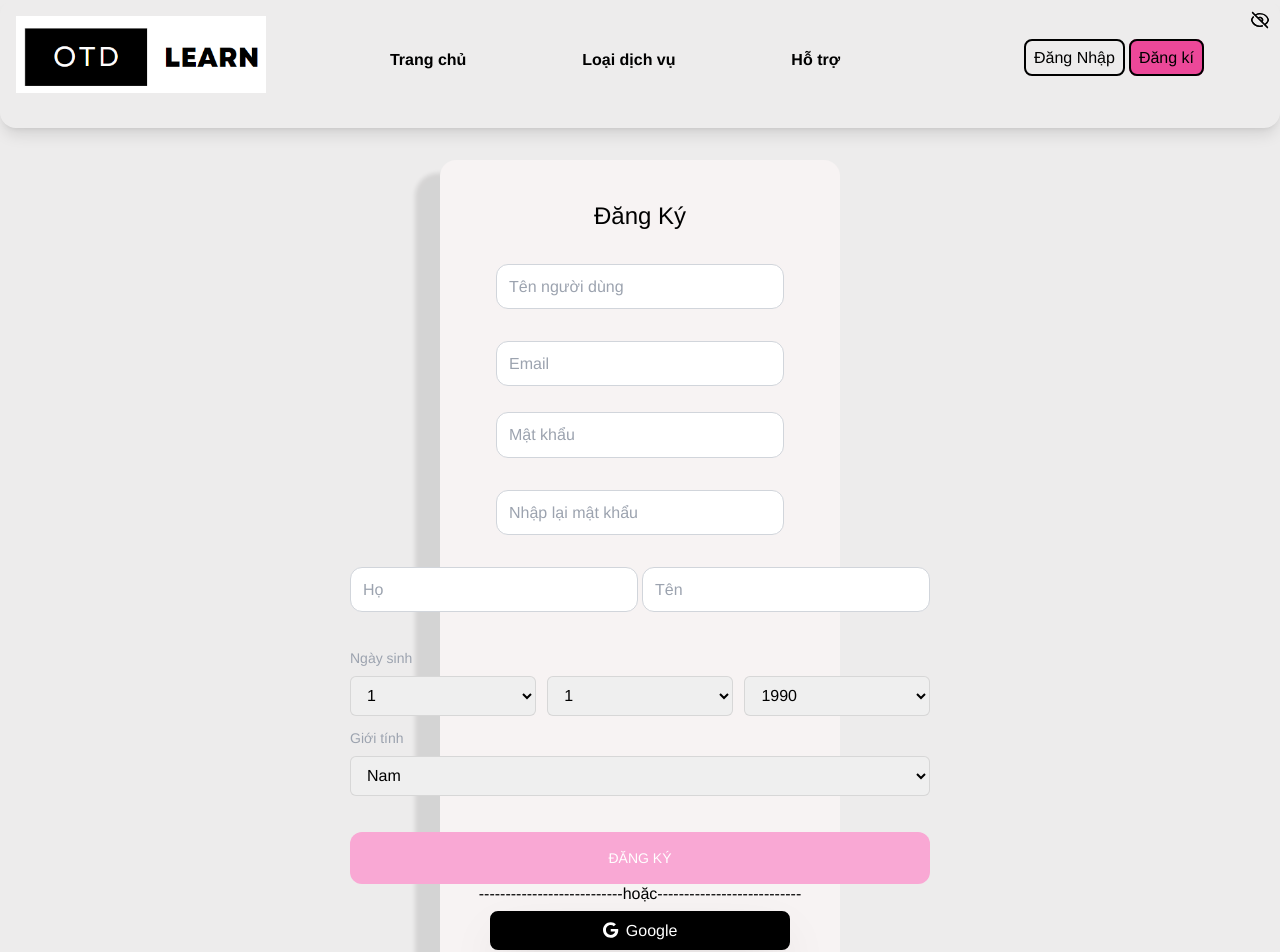
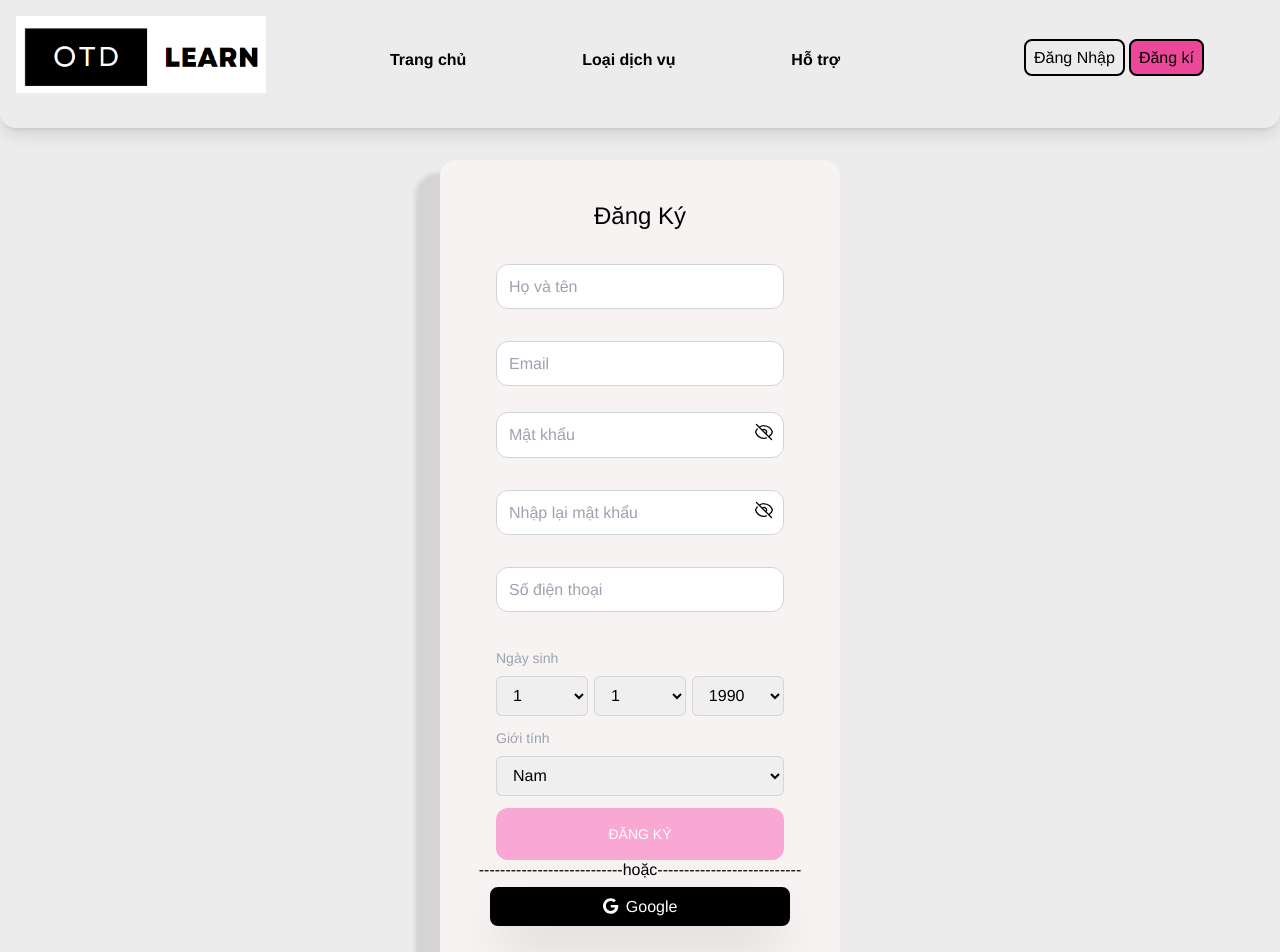
Before and after one commit to lehaodang189203/Summer2024SWP391_SAP1804_Group05_FE, a React (Vite) app in the folder OnDemandTutor/: page /register in a window 1280 px wide. Shown: the top 952 px of the page. Built offline with nearby package versions, Linux system fonts and the light colour scheme.

Commit message:
chỉnh sửa hoàn tất form đăng ký

```diff
--- a/OnDemandTutor/src/components/DateSelect/DateSelect.tsx
+++ b/OnDemandTutor/src/components/DateSelect/DateSelect.tsx
@@ -83,7 +83,7 @@ export default function DateSelect({ value, onChange, errorMessage }: Props) {
           </select>
         </div>
         {errorMessage && (
-          <div className='mt-1 text-red-600 min-h-[1.25rem] text-sm'>
+          <div className='mt-1 text-red-600 min-h-[1.25rem] text-sm text-left'>
             {errorMessage}
           </div>
         )}
--- a/OnDemandTutor/src/components/GenderSelect/GenderSelect.tsx
+++ b/OnDemandTutor/src/components/GenderSelect/GenderSelect.tsx
@@ -1,31 +1,29 @@
-import { Value } from 'classnames'
 import { range } from 'lodash'
 import React, { useEffect, useState } from 'react'
-
-/*
-Tháng trong dữ liệu nó bắt đầu bằng số 0 nha fen =))
-
-
-*/
 
 interface Props {
   onChange?: (value: string) => void
   value: string
   errorMessage?: string
 }
+
 export default function GenderSelect({ value, onChange, errorMessage }: Props) {
-  const [gender, setGender] = useState('')
+  const [gender, setGender] = useState(value || 'male')
+
+  useEffect(() => {
+    if (value) {
+      setGender(value)
+    }
+  }, [value])
 
   const handleChange = (event: React.ChangeEvent<HTMLSelectElement>) => {
-    const { value } = event.target
-    setGender(value)
-
-    // Gọi hàm onChange với giá trị giới tính mới
-    onChange && onChange(value)
+    const { value: newValue } = event.target
+    setGender(newValue)
+    onChange && onChange(newValue)
   }
 
   return (
-    <div className='flex flex-wrap flex-col  '>
+    <div className='flex flex-wrap flex-col'>
       <div className='pt-3 mb-2 text-left text-gray-400 text-sm'>Giới tính</div>
       <select
         onChange={handleChange}
@@ -35,9 +33,11 @@ export default function GenderSelect({ value, onChange, errorMessage }: Props) {
         <option value='male'>Nam</option>
         <option value='female'>Nữ</option>
       </select>
-      <div className='mt-1 text-red-600 min-h-[1.25rem] text-sm'>
-        {errorMessage}
-      </div>
+      {errorMessage && (
+        <div className='mt-1 text-red-600 min-h-[1.25rem] text-sm text-left'>
+          {errorMessage}
+        </div>
+      )}
     </div>
   )
 }
--- a/OnDemandTutor/src/components/InputNumber/InputNumber.tsx
+++ b/OnDemandTutor/src/components/InputNumber/InputNumber.tsx
@@ -1,6 +1,7 @@
 import { InputHTMLAttributes, forwardRef, useState } from 'react'
 //  185
-export interface InputNumberProps extends InputHTMLAttributes<HTMLInputElement> {
+export interface InputNumberProps
+  extends InputHTMLAttributes<HTMLInputElement> {
   errorMessage?: string
   classNameInput?: string
   classNameError?: string
@@ -10,13 +11,14 @@ export interface InputNumberProps extends InputHTMLAttributes<HTMLInputElement>
 //  do là mih không cần extends Input này
 //  do là mìn hong có nhận thẳng props register
 //  nên la mình hong cần lắm
-export const InputNumber = forwardRef<HTMLInputElement, InputNumberProps>(function InputNumberInner(
+export const InputNumber = forwardRef<HTMLInputElement, InputNumberProps>(
+  function InputNumberInner(
     {
       errorMessage,
       className,
       placeholer,
-    classNameInput = 'p-3 w-full outline-none border border-gray-300 forcus:border-gray-500 forcus:shawdow-sm rounded-sm',
-    classNameError = 'mt-1 text-red-600 min-h-[1.25rem] text-sm',
+      classNameInput = 'p-3 w-full outline-none border border-gray-300 forcus:border-gray-500 forcus:shawdow-sm rounded-xl',
+      classNameError = 'mt-1 text-red-600 min-h-[1.25rem] text-sm text-left',
       onChange,
       value = '',
       ...rest
@@ -55,7 +57,8 @@ export const InputNumber = forwardRef<HTMLInputElement, InputNumberProps>(functi
         <div className={classNameError}>{errorMessage}</div>
       </div>
     )
-})
+  }
+)
 
 //  taị sao mình không extends thằng input cho đỡ phải code
 //  do là mình sẽ phải handle lại 1 số thứ nên thật sự không cần phải làm  như z
--- a/OnDemandTutor/src/pages/Register/Register.tsx
+++ b/OnDemandTutor/src/pages/Register/Register.tsx
@@ -11,6 +11,8 @@ import GenderSelect from '../../components/GenderSelect'
 import Input from '../../components/Input'
 import { ResReqBody } from '../../types/user.request.type'
 import { Schema, schema } from '../../utils/rules'
+import InputNumber from '../../components/InputNumber'
+import { NoUndefinedField } from '../../utils/utils'
 
 type FormData = Pick<
   Schema,
@@ -19,9 +21,8 @@ type FormData = Pick<
   | 'confirm_password'
   | 'date_of_birth'
   | 'username'
-  | 'firstname'
-  | 'lastname'
   | 'gender'
+  | 'phone'
 >
 
 const registerSchema = schema.pick([
@@ -30,10 +31,10 @@ const registerSchema = schema.pick([
   'username',
   'confirm_password',
   'date_of_birth',
-  'firstname',
-  'lastname',
-  'gender'
+  'gender',
+  'phone'
 ])
+
 export default function Register() {
   const navigate = useNavigate()
 
@@ -42,13 +43,7 @@ export default function Register() {
     handleSubmit,
     control,
     formState: { errors }
-
-    // useForm tại sao định dạng như vầy
-    // FormData
   } = useForm<FormData>({
-    // này của yup nha
-    // yupResover  nhận vào 1 cái registerShema để validate sau đó trả về 1 hàm resolver
-    // resolver (useForm) được dùng để chuyển kết quả validate từ yup
     resolver: yupResolver(registerSchema)
   })
 
@@ -57,27 +52,25 @@ export default function Register() {
   })
 
   const onSubmit = handleSubmit((data) => {
-    const formattedDateOfBirth = `${data.date_of_birth.getFullYear()}-${String(
-      data.date_of_birth.getMonth() + 1
-    ).padStart(2, '0')}-${String(data.date_of_birth.getDate()).padStart(
-      2,
-      '0'
-    )}`
+    const dateOfBirth = data.date_of_birth
+      ? new Date(data.date_of_birth)
+      : new Date('1990-01-01')
+
+    const formattedDateOfBirth = `${dateOfBirth.getFullYear()}-${String(
+      dateOfBirth.getMonth() + 1
+    ).padStart(2, '0')}-${String(dateOfBirth.getDate()).padStart(2, '0')}`
 
     const body: ResReqBody = {
       ...omit(data, ['confirm_password']),
-      date_of_birth: formattedDateOfBirth
+      date_of_birth: formattedDateOfBirth,
+      gender: data.gender ?? 'male'
     }
+
     console.log(body)
 
     registerAccountMutation.mutate(body, {
       onSuccess: (data) => {
         console.log(data)
-
-        // setIsAuthenticated(true)
-        // navigate đươc dùng để điều hướng (in case này là tới thằng /)
-
-        // dấu / đại diện trang hiện tại
         navigate('/')
       },
       onError: (error) => {
@@ -97,16 +90,14 @@ export default function Register() {
       <div className='container mx-auto justify-center flex'>
         <form onSubmit={onSubmit}>
           <div className='text-2xl'>Đăng Ký</div>
-          {/* email */}
           <Input
             name='username'
             type='text'
-            placeholder='Tên người dùng'
+            placeholder='Họ và tên'
             className='mt-8'
             register={register}
             errorMessage={errors.username?.message}
           />
-          {/* email */}
           <Input
             name='email'
             type='email'
@@ -119,7 +110,7 @@ export default function Register() {
             name='password'
             type='password'
             placeholder='Mật khẩu'
-            className='mt-0.5'
+            className='mt-0.5 relative'
             register={register}
             errorMessage={errors.password?.message}
             autoComplete='on'
@@ -128,34 +119,28 @@ export default function Register() {
             name='confirm_password'
             type='password'
             placeholder='Nhập lại mật khẩu'
-            className='mt-2'
+            className='mt-2 relative'
             register={register}
             errorMessage={errors.confirm_password?.message}
             autoComplete='on'
           />
-          <div className='flex  border-solid justify-center'>
-            <Input
-              name='firstname'
-              type='text'
-              placeholder='Họ'
-              className='mt-2 mr-1'
-              register={register}
-              errorMessage={errors.firstname?.message}
-              autoComplete='on'
+          <div className='mt-2 flex flex-wrap flex-col sm:flex-row'>
+            <div className='w-full'>
+              <Controller
+                control={control}
+                name='phone'
+                render={({ field }) => (
+                  <InputNumber
+                    className='rounded-3xl w-full'
+                    placeholder='Số điện thoại'
+                    errorMessage={errors.phone?.message}
+                    {...field}
+                    onChange={field.onChange}
                   />
-
-            <Input
-              name='lastname'
-              type='text'
-              placeholder='Tên'
-              className='mt-2 '
-              register={register}
-              errorMessage={errors.lastname?.message}
-              autoComplete='on'
+                )}
               />
             </div>
-
-          {/* // Usage in a form component */}
+          </div>
           <Controller
             control={control}
             name='date_of_birth'
@@ -167,23 +152,16 @@ export default function Register() {
               />
             )}
           />
-          {/*  thằng controller nó giúp liên kết thằng DateSelect vs React HookForm */}
           <Controller
-            // controlle này nó quản lý cái form này , kiểu như mà nó sự thay đổi thì nó sẽ cập nhật
             control={control}
             name='gender'
-            // render là cái show ra
-            // filed nó đối tượng thuộc tính mà thằng Controleer cung cấp
-            // chẳng hạn như: value, onChange, name, ....
-            render={({ field }) => {
-              return (
+            render={({ field }) => (
               <GenderSelect
                 errorMessage={errors.gender?.message}
                 onChange={field.onChange}
-                  value={field.value}
+                value={field.value || 'male'}
               />
-              )
-            }}
+            )}
           />
           <div className='mt-3'>
             <button
--- a/OnDemandTutor/src/types/user.request.type.ts
+++ b/OnDemandTutor/src/types/user.request.type.ts
@@ -16,10 +16,9 @@ export interface ResReqBody {
   username: string
   password: string
 
-  firstname: string
-  lastname: string
   date_of_birth: string // Sử dụng Date để biểu diễn ngày tháng
   gender: string
+  phone: string
 }
 
 export interface LogoutReqBody {
--- a/OnDemandTutor/src/utils/rules.ts
+++ b/OnDemandTutor/src/utils/rules.ts
@@ -1,4 +1,3 @@
-// Yup validation schema
 import * as yup from 'yup'
 
 const handleConfirmPasswordYup = (refString: string) => {
@@ -33,42 +32,34 @@ export const schema = yup.object({
     .max(160, 'Độ dài tối đa là 160 ký tự'),
   firstname: yup
     .string()
-    .min(2, 'tên phải có ít nhất 2 ký tự')
-    .max(50, 'tên không được vượt quá 50 ký tự')
-    .required('tên là bắt buộc'),
+    .min(2, 'Tên phải có ít nhất 2 ký tự')
+    .max(50, 'Tên không được vượt quá 50 ký tự')
+    .required('Tên là bắt buộc'),
   lastname: yup
     .string()
     .min(2, 'Họ phải có ít nhất 2 ký tự')
     .max(50, 'Họ không được vượt quá 50 ký tự')
     .required('Họ là bắt buộc'),
-  phone: yup.string().max(20, 'Độ dài tối đa là 20 ký tự'),
-  avatar: yup.string().max(1000, 'Độ dài là 1000 ký tự'),
+  phone: yup
+    .string()
+    .max(20, 'Độ dài tối đa là 20 ký tự')
+    .required('Số điện thoại là bắt buộc'),
+  avatar: yup.string().max(1000, 'Độ dài tối đa là 1000 ký tự'),
   address: yup.string().max(160, 'Độ dài tối đa là 160 ký tự'),
-  date_of_birth: yup
-    .date()
-    .max(new Date(), 'Hãy chọn một ngày trong quá khứ')
-    .required('Nhập ngày, tháng, năm sinh là bắt buộc'),
-  gender: yup
-    .string()
-    .oneOf(
-      ['male', 'female', 'other'],
-      'Gender must be either male, female, or other'
-    )
-    .required('Giới tính là bắt buộc')
+  date_of_birth: yup.date().max(new Date(), 'Hãy chọn một ngày trong quá khứ'),
+  gender: yup.string().oneOf(['male', 'female'])
 })
 
 export const userSchema = yup.object({
   username: yup.string().max(160, 'Độ dài tối đa là 160 ký tự'),
   phone: yup.string().max(20, 'Độ dài tối đa là 20 ký tự'),
-  avatar: yup.string().max(1000, 'Độ dài là 1000 ký tự'),
+  avatar: yup.string().max(1000, 'Độ dài tối đa là 1000 ký tự'),
   address: yup.string().max(160, 'Độ dài tối đa là 160 ký tự'),
   date_of_birth: yup.date().max(new Date(), 'Hãy chọn một ngày trong quá khứ'),
-  //  kế thừa ở trên xuống
   password: schema.fields['password'],
   new_password: schema.fields['password'],
   confirm_password: handleConfirmPasswordYup('new_password')
 })
 
 export type UserSchema = yup.InferType<typeof userSchema>
-
 export type Schema = yup.InferType<typeof schema>
--- a/OnDemandTutor/src/utils/utils.ts
+++ b/OnDemandTutor/src/utils/utils.ts
@@ -17,3 +17,9 @@ export function isAxiosUnprocessableEntityError<FromError>(
     error.response?.status === HttpStatusCode.UnprocessableEntity
   )
 }
+
+//  cú phápn '-?' sẽ loại bỏ cái key opitonal (hande?)
+// nó sẽ loai bỏ undefined ủa key optional
+export type NoUndefinedField<T> = {
+  [P in keyof T]-?: NoUndefinedField<NonNullable<T>[P]>
+}
```
Lines whose indentation alone changed are shown as unchanged.
